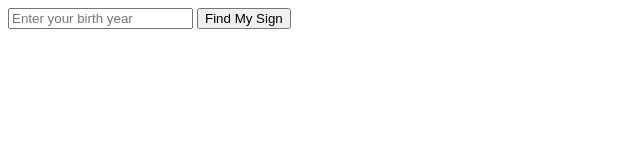
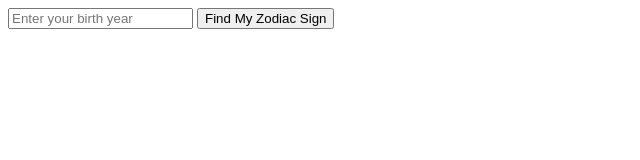
Before and after one commit to Njourn/evelyn.github.io, a plain HTML site: page index.html in a window 1280 px wide. Shown: the whole page, without its empty margins (0-640 px from the left). Drawn offline with Linux system fonts and the light colour scheme.

Commit message:
initial commit

```diff
--- a/index.html
+++ b/index.html
@@ -1,3 +1,3 @@
 <input type="number" id="birthYear" placeholder="Enter your birth year">
-<button onclick="getZodiacSign()">Find My Sign</button>
+<button onclick="getZodiacSign()">Find My Zodiac Sign</button>
 <p id="zodiacResult"></p>
```
